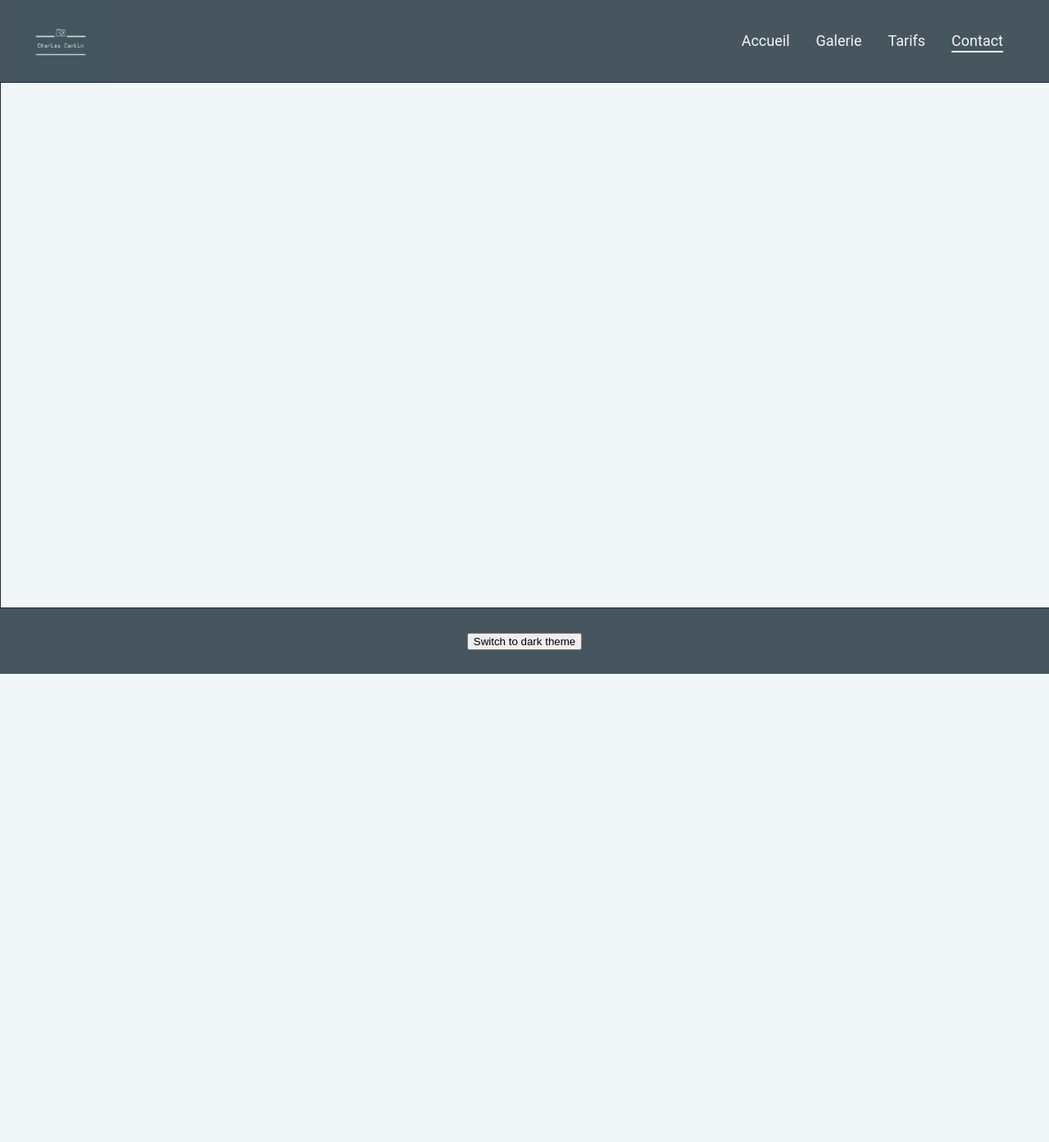
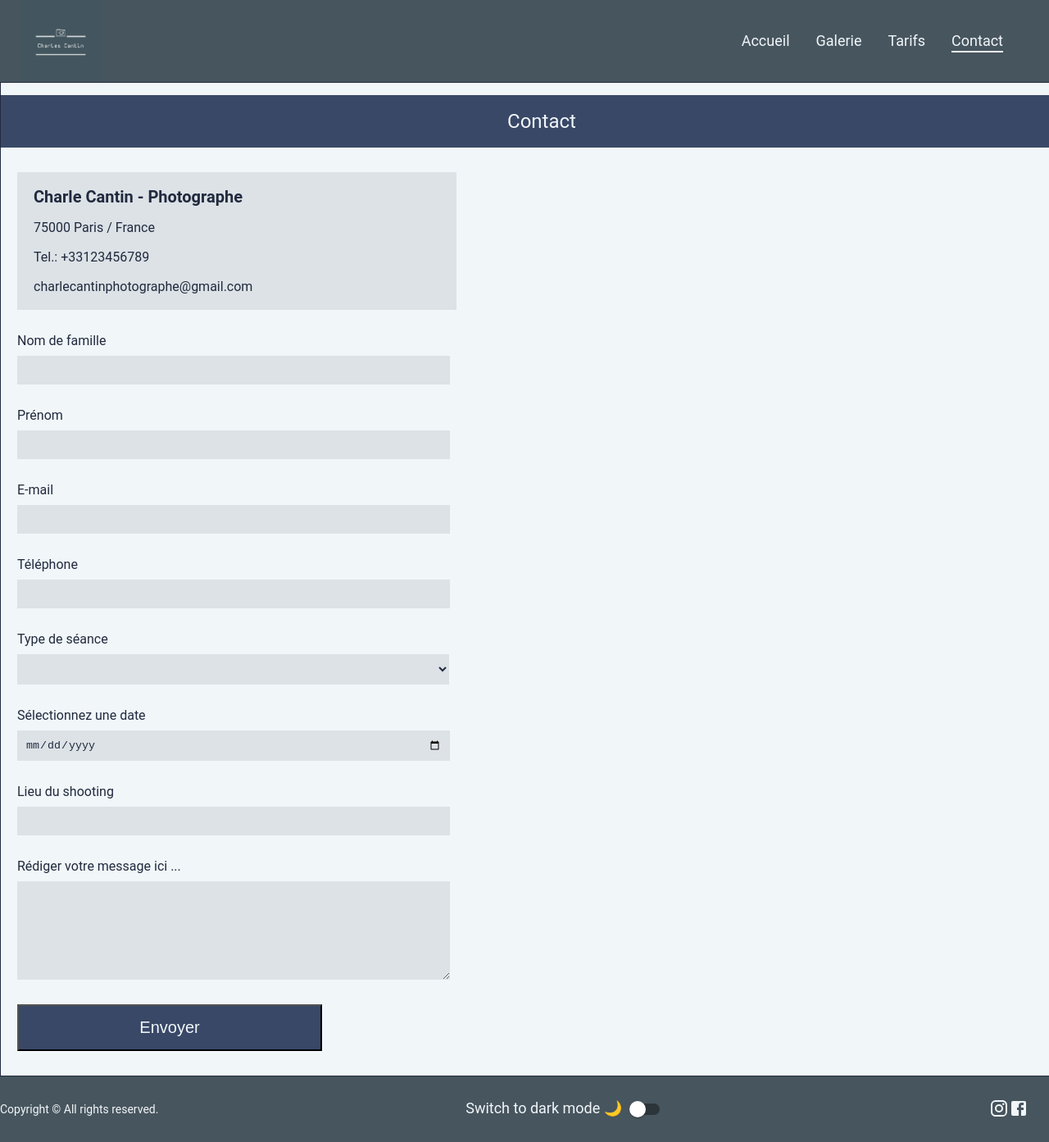
Before and after one commit to Valmirllap/charle-cantin-photography, a React (Create React App) app: page /contact in a window 1280 px wide. Shown: the whole page at 82% size. Before the commit the page ends 822 px from the top, so only its background shows below. Built offline with nearby package versions, Linux system fonts and the light colour scheme.

Commit message:
Ticket #7 - All components have been updated. Component Galerie and tarifs needs code improvements

```diff
--- a/package.json
+++ b/package.json
@@ -3,6 +3,10 @@
   "version": "0.1.0",
   "private": true,
   "dependencies": {
+    "@emotion/react": "^11.10.8",
+    "@emotion/styled": "^11.10.8",
+    "@mui/icons-material": "^5.11.16",
+    "@mui/material": "^5.12.3",
     "@testing-library/jest-dom": "^5.16.5",
     "@testing-library/react": "^13.4.0",
     "@testing-library/user-event": "^13.5.0",
--- a/src/components/Contact/index.js
+++ b/src/components/Contact/index.js
@@ -1,13 +1,153 @@
 import styled from "styled-components";
+import { Link } from "react-router-dom";
+
 
 export default function Contact (){
   return(
     <Wrapper>
+       <ContainerTitle>
+        <Title>Contact</Title>
+      </ContainerTitle>
+      <ContainerForm>
+        <Information>
+          <TitleInfo>Charle Cantin - Photographe</TitleInfo>
+          <Info>75000 Paris / France</Info>
+          <Info>Tel.: +33123456789</Info>
+          <Info>charlecantinphotographe@gmail.com</Info>
+        </Information>
+        <LabelInput for="lastname">Nom de famille</LabelInput>
+        <Input type="text" name="lastname" id="lastname"/>
 
+        <LabelInput for="firstname">Prénom</LabelInput>
+        <Input type="text" name="firstname" id="firstname"/>
+
+        <LabelInput for="email">E-mail</LabelInput>
+        <Input type="email" name="email" id="email"/>
+
+        <LabelInput for="phone">Téléphone</LabelInput>
+        <Input type="tel" name="phone" id="phone"/>
+
+        <LabelInput for="seance">Type de séance</LabelInput>
+        <Select name="seance" id="seance">
+          <option value=""></option>
+        </Select>
+
+        <LabelInput for="date">Sélectionnez une date</LabelInput>
+        <Input type="date" name="date" id="date"/>
+
+        <LabelInput for="location">Lieu du shooting</LabelInput>
+        <Input type="text" name="location" id="location"/>
+
+        <LabelInput for="message">Rédiger votre message ici ...</LabelInput>
+        <TextArea type="text" name="message" id="message"/>
+
+       <Link to="/"><ButtonSend>Envoyer</ButtonSend></Link>
+      </ContainerForm>
     </Wrapper>
   )
 };
 
 const Wrapper = styled.div`
+overflow-x: hidden;
+`;
 
+const ContainerTitle = styled.div`
+  background-color: #394867;
+  display: flex;
+  align-items: center;
+  justify-content: center;
+  width: 100vw;
+  padding: 20px;
+  margin-top: 15px;
 `;
+
+const Title = styled.h1`
+  font-size: 24px;
+  color: #F1F6F9;
+`;
+
+const ContainerForm = styled.div`
+  display: flex;
+  flex-direction: column;
+  margin: 30px 20px;
+  @media screen and (max-width: 768px) {
+    align-items: center;
+   }
+`;
+
+const Information = styled.div`
+  padding: 20px;
+  width: 40%;
+  background-color: ${(props) => props.theme.form};
+  @media screen and (max-width: 768px) {
+    width: 60%;
+   }
+`;
+const TitleInfo = styled.h1`
+  font-size: 20px;
+  font-weight: 600;
+  margin-bottom: 20px;
+  color: #212A3E;
+`;
+
+const Info = styled.p`
+  margin-top: 20px;
+  color: #212A3E;
+`;
+
+const LabelInput = styled.label`
+margin-top: 30px;
+`;
+
+const Input = styled.input`
+  border: none;
+  margin-top: 10px;
+  padding: 10px;
+  width: 41%;
+  color: ${(props) => props.theme.mainColor};
+  background-color: ${(props) => props.theme.form};
+  @media screen and (max-width: 768px) {
+    width: 60%;
+   }
+`;
+
+const Select = styled.select`
+  border: none;
+  margin-top: 10px;
+  padding: 10px;
+  width: 42.5%;
+  color: ${(props) => props.theme.mainColor};
+  background-color: ${(props) => props.theme.form};
+  @media screen and (max-width: 768px) {
+    width: 62%;
+   }
+`;
+
+const TextArea = styled.textarea`
+border: none;
+margin-top: 10px;
+padding: 10px;
+width: 41%;
+height: 100px;
+color: ${(props) => props.theme.mainColor};
+background-color: ${(props) => props.theme.form};
+@media screen and (max-width: 768px) {
+  width: 60%;
+ }
+`;
+
+const ButtonSend = styled.button`
+  padding: 15px;
+  margin-top: 30px;
+  background-color: #394867;
+  color: #F1F6F9;
+  width: 30%;
+  font-size: 20px;
+  cursor: pointer;
+  &:hover {
+    transition: linear 0.15s;
+    font-weight: 600;
+    color: ${(props) => props.theme.mainColor};
+    background-color: ${(props) => props.theme.backgroundColor};
+  }
+`;
--- a/src/components/Footer/index.js
+++ b/src/components/Footer/index.js
@@ -1,9 +1,19 @@
 import styled from "styled-components";
+import Switch from '@mui/material/Switch';
+import InstagramIcon from '@mui/icons-material/Instagram';
+import FacebookIcon from '@mui/icons-material/Facebook';
 
-export default function Footer ({handleToggleTheme, isLight}) {
+export default function Footer ({handleToggleTheme, isLight, label}) {
   return (
       <Wrapper>
-    <button onClick={handleToggleTheme}>Switch to {isLight ? "dark" : "light"} theme</button>
+        <Copyright>Copyright © All rights reserved.</Copyright>
+        <MessageMode>Switch to {isLight ? "dark" : "light"} mode {isLight ?  "🌙" : "☀️"}
+          <Switch onClick={handleToggleTheme} {...label}/>
+        </MessageMode>
+        <ContainerSocial>
+          <InstagramIcon/>
+          <FacebookIcon/>
+        </ContainerSocial>
       </Wrapper>
   )
 };
@@ -11,7 +21,20 @@ export default function Footer ({handleToggleTheme, isLight}) {
 const Wrapper = styled.footer`
 height: 80px;
 display: flex;
-justify-content: center;
+justify-content: space-between;
 align-items: center;
 background-color: #47555E;
+color: #F1F6F9;
 `;
+
+const MessageMode = styled.h3`
+  font-size: 18px;
+
+`;
+const Copyright = styled.p`
+  font-size: 14px;
+`;
+const ContainerSocial = styled.div`
+  margin-right: 10px;
+  padding: 15px;
+`;
--- a/src/components/Header/index.js
+++ b/src/components/Header/index.js
@@ -1,27 +1,42 @@
 import styled from "styled-components";
 import Charle from "../../Images/logoCharle.png"
+import MenuIcon from '@mui/icons-material/Menu';
+import CloseIcon from '@mui/icons-material/Close';
 import {Link, useLocation} from "react-router-dom";
+import { useRef } from "react";
 
 
 export default function Header() {
+const navRef = useRef();
+
+const showNavBar = () => {
+  navRef.current.classList.toggle("responsive_nav");
+}
+
+const hideNavBar = () => {
+  navRef.current.classList.remove("responsive_nav");
+}
+
   const location = useLocation();
   return (
     <Wrapper>
       <Image src={Charle}/>
-      <nav>
-        <Link to="/">
-          <MenuEl isCurrentPage={location.pathname === "/"}>Accueil</MenuEl>
+      <nav ref={navRef}>
+        <Link  to="/">
+          <MenuEl onClick={hideNavBar} isCurrentPage={location.pathname === "/"}>Accueil</MenuEl>
         </Link>
-        <Link to="/galerie">
-          <MenuEl isCurrentPage={location.pathname === "/galerie"}>Galerie</MenuEl>
+        <Link  to="/galerie">
+          <MenuEl onClick={hideNavBar} isCurrentPage={location.pathname === "/galerie"}>Galerie</MenuEl>
         </Link>
-        <Link to="/tarifs">
-          <MenuEl isCurrentPage={location.pathname === "/tarifs"}>Tarifs</MenuEl>
+        <Link  to="/tarifs">
+          <MenuEl onClick={hideNavBar} isCurrentPage={location.pathname === "/tarifs"}>Tarifs</MenuEl>
         </Link>
-        <Link to="/contact">
-          <MenuEl isCurrentPage={location.pathname === "/contact"}>Contact</MenuEl>
+        <Link  to="/contact">
+          <MenuEl onClick={hideNavBar} isCurrentPage={location.pathname === "/contact"}>Contact</MenuEl>
         </Link>
+        <button className="nav-btn nav-close-btn" onClick={showNavBar}><CloseIcon/></button>
       </nav>
+      <button className="nav-btn" onClick={showNavBar}><MenuIcon/></button>
     </Wrapper>
 
   )
@@ -31,13 +46,55 @@ const Wrapper = styled.header`
 display: flex;
 justify-content: space-between;
 align-items: center;
-padding: 0px 24px;
+padding: 0 24px;
 background-color: #47555E;
 & a{
   text-decoration: none;
   color: #F1F6F9;
   margin-right: 16px
 }
+
+& .nav-btn {
+  padding: 5px;
+  cursor: pointer;
+  background: transparent;
+  border: none;
+  outline: none;
+  color: #F1F6F9;
+  display: none;
+}
+
+@media (max-width: 768px) {
+  & .nav-btn {
+    display: flex;
+  }
+  & nav{
+    position: fixed;
+    top: 0;
+    left: 0;
+    height: 100%;
+    width: 100%;
+    display: flex;
+    flex-direction: column;
+    align-items: center;
+    justify-content: center;
+    gap: 1.5rem;
+    background-color: #47555E;
+    transform: translateY(-100vh);
+  }
+  & .responsive_nav {
+    transform: none;
+  }
+
+& nav .nav-close-btn{
+  position: absolute;
+  top: 2rem;
+  right: 2rem;
+}
+
+}
+
+
 `;
 
 const MenuEl = styled.a`
--- a/src/components/Tarifs/index.js
+++ b/src/components/Tarifs/index.js
@@ -1,13 +1,137 @@
 import styled from "styled-components";
+import { Link } from "react-router-dom";
 
 export default function Tarifs (){
   return(
     <Wrapper>
+      <ContainerTitle>
+        <Title>Tarifs et prestation</Title>
+      </ContainerTitle>
+    <ContainerMain>
+      <ContainerTarif>
+        <Tarif>« Juste moi »</Tarif>
+        <Tarif>130 euros</Tarif>
+        <Link to="/contact"><Contact>CONTACT</Contact></Link>
+        <Texte>Séance pour une personne, en extérieur ou en studio</Texte>
+      </ContainerTarif>
 
+      <ContainerTarif>
+        <Tarif>« Pour deux »</Tarif>
+        <Tarif>195 euros</Tarif>
+        <Link to="/contact"><Contact>CONTACT</Contact></Link>
+        <Texte>Pour deux personnes, en extérieur ou en studio</Texte>
+      </ContainerTarif>
+
+      <ContainerTarif>
+        <Tarif>« Famille »</Tarif>
+        <Tarif>220 euros</Tarif>
+        <Link to="/contact"><Contact>CONTACT</Contact></Link>
+        <Texte>Pour la famille ou les amis jusqu’à 4 personnes,
+           en extérieur ou en studio 30 euros en supplément par
+           personne au-delà de 4 (hormis enfant jusqu’à 2 ans)</Texte>
+      </ContainerTarif>
+    </ContainerMain>
+
+    <ContainerMain>
+      <ContainerTarif>
+        <Tarif>«  Il était une fois »</Tarif>
+        <Tarif>160 euros</Tarif>
+        <Link to="/contact"><Contact>CONTACT</Contact></Link>
+        <Texte>Photo de grossesse (À votre domicile, en extérieur ou en studio)</Texte>
+      </ContainerTarif>
+
+      <ContainerTarif>
+        <Tarif>« Mon bébé »</Tarif>
+        <Tarif>100 euros</Tarif>
+        <Link to="/contact"><Contact>CONTACT</Contact></Link>
+        <Texte>Photo d’enfant jusqu’à 3 ans (photo à domicile)</Texte>
+      </ContainerTarif>
+
+      <ContainerTarif>
+        <Tarif>« J’immortalise l’événement »</Tarif>
+        <Tarif>Sur devis</Tarif>
+        <Link to="/contact"><Contact>CONTACT</Contact></Link>
+        <Texte>Prestation de mariage ou baptême sur devis</Texte>
+      </ContainerTarif>
+    </ContainerMain>
     </Wrapper>
   )
 };
 
 const Wrapper = styled.div`
+overflow-x: hidden;
+`;
+
+const ContainerTitle = styled.div`
+  background-color: #394867;
+  display: flex;
+  align-items: center;
+  justify-content: center;
+  width: 100vw;
+  padding: 20px;
+  margin-top: 15px;
+`;
+
+const Title = styled.h1`
+  font-size: 24px;
+  color: #F1F6F9;
+`;
+
+const ContainerMain = styled.div`
+  display: flex;
+
+  @media screen and (max-width: 998px) {
+    display: flex;
+    flex-direction: column;
+    align-items: center;
+    justify-content: center;
+  }
+`;
+
+
+const ContainerTarif = styled.div`
+  margin: 30px 20px;
+  background-color: #9BA4B5;
+  width: 35%;
+  height: 500px;
+  display: flex;
+  flex-direction: column;
+  align-items: center;
+  color: #212A3E;
+
+  @media screen and (max-width: 998px) {
+    width: 40%;
+  }
+
+  @media screen and (max-width: 768px) {
+    width: 50%;
+  }
 
 `;
+
+const Tarif = styled.h2`
+  font-size: 20px;
+  margin-top: 40px;
+  margin-bottom: 60px;
+
+`;
+
+const Contact = styled.button`
+  font-size: 16px;
+  padding: 15px;
+  width: 100%;
+  background-color: #394867;
+  color: #F1F6F9;
+  cursor: pointer;
+  &:hover {
+    transition: linear 0.25s;
+    background-color: ${(props) => props.theme.backgroundColor};
+    color: ${(props) => props.theme.mainColor};
+    font-weight: 600;
+  }
+`;
+
+const Texte = styled.p`
+  margin-top: 20px;
+  padding: 50px;
+`;
--- a/src/components/UI/GlobalStyle.js
+++ b/src/components/UI/GlobalStyle.js
@@ -18,12 +18,12 @@ div.accueil-bg{
   color: #F1F6F9;
 }
 @media screen and (max-width: 1246px) {
-  div.picture-bg{
+  & div.accueil-bg{
     font-size: 80px;
     }
   }
 @media screen and (max-width: 998px) {
-  div.picture-bg{
+  & div.accueil-bg{
     font-size: 40px;
   }
 }
--- a/src/components/UI/theme/dark.json
+++ b/src/components/UI/theme/dark.json
@@ -1 +1 @@
-{"backgroundColor": "#212A3E", "mainColor": "#F1F6F9", "neutral": "#F1F6F9"}
+{"backgroundColor": "#212A3E", "mainColor": "#F1F6F9", "neutral": "#F1F6F9", "form": "#9BA4B5"}
--- a/src/components/UI/theme/light.json
+++ b/src/components/UI/theme/light.json
@@ -1 +1 @@
-{"backgroundColor": "#F1F6F9", "mainColor": "#212A3E", "neutral": "#9BA4B5"}
+{"backgroundColor": "#F1F6F9", "mainColor": "#212A3E", "neutral": "#9BA4B5", "form": "#dce2e6"}
```
Also changed, not shown: 1 other file (tests, documents, lock files or other folders).
